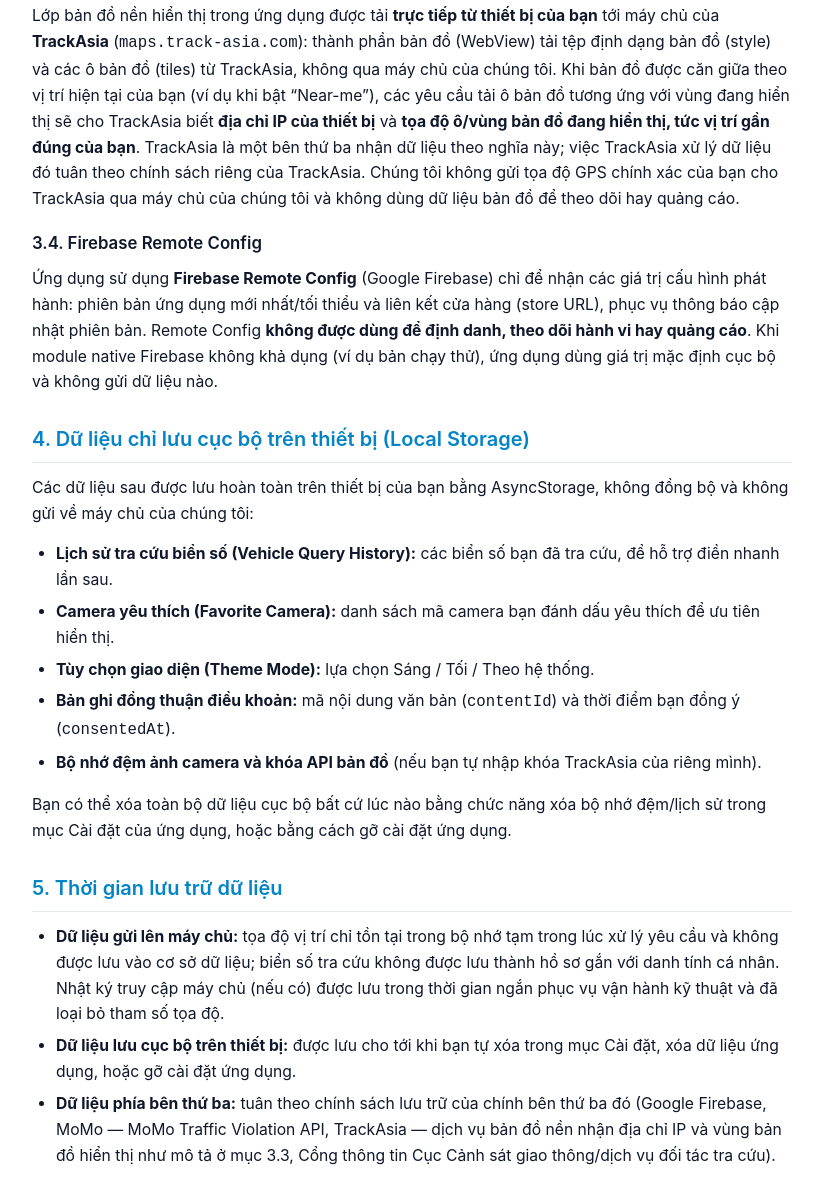
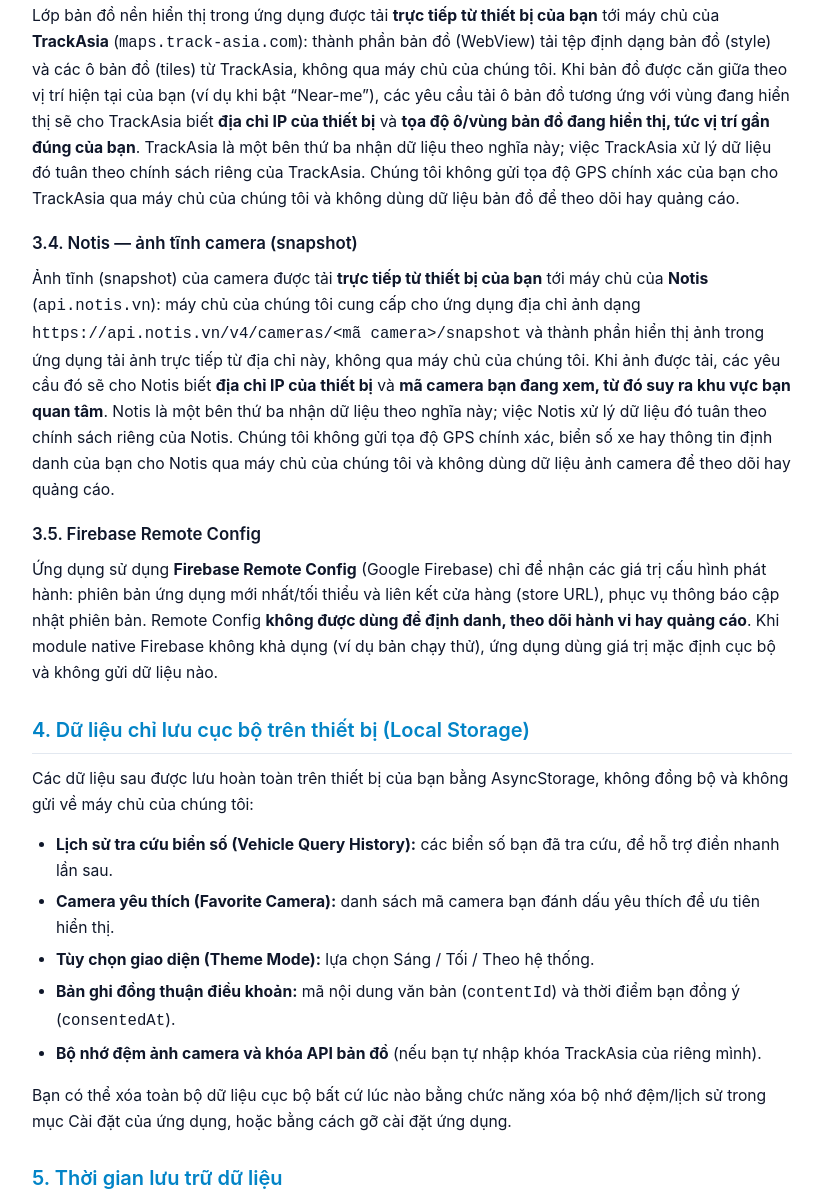
Before and after one commit to longkunz/giao-thong-vn-pages, a plain HTML site: page privacy.html in a window 1280 px wide. Shown: the part 1857-3046 px from the top of the page, without its empty margins (228-1051 px from the left). Drawn offline with Linux system fonts and the light colour scheme.

Commit message:
fix(legal): publish lại privacy.html/terms.html — công bố Notis (api.notis.vn) là bên thứ ba nhận IP/mã camera qua ảnh snapshot ở mục 3.4/3.1 và mục 5 — giao-thong-vn-live#95

```diff
--- a/privacy.html
+++ b/privacy.html
@@ -161,7 +161,18 @@
         TrackAsia là một bên thứ ba nhận dữ liệu theo nghĩa này; việc TrackAsia xử lý dữ liệu đó tuân theo chính sách riêng của TrackAsia.
         Chúng tôi không gửi tọa độ GPS chính xác của bạn cho TrackAsia qua máy chủ của chúng tôi và không dùng dữ liệu bản đồ để theo dõi hay quảng cáo.
       </p>
-      <h3>3.4. Firebase Remote Config</h3>
+      <h3>3.4. Notis — ảnh tĩnh camera (snapshot)</h3>
+      <p>
+        Ảnh tĩnh (snapshot) của camera được tải <strong>trực tiếp từ thiết bị của bạn</strong> tới máy chủ của
+        <strong>Notis</strong> (<code>api.notis.vn</code>): máy chủ của chúng tôi cung cấp cho ứng dụng địa chỉ ảnh
+        dạng <code>https://api.notis.vn/v4/cameras/&lt;mã camera&gt;/snapshot</code> và thành phần hiển thị ảnh trong
+        ứng dụng tải ảnh trực tiếp từ địa chỉ này, không qua máy chủ của chúng tôi. Khi ảnh được tải, các yêu cầu đó sẽ cho Notis
+        biết <strong>địa chỉ IP của thiết bị</strong> và <strong>mã camera bạn đang xem, từ đó suy ra khu vực bạn quan tâm</strong>.
+        Notis là một bên thứ ba nhận dữ liệu theo nghĩa này; việc Notis xử lý dữ liệu đó tuân theo chính sách riêng của Notis.
+        Chúng tôi không gửi tọa độ GPS chính xác, biển số xe hay thông tin định danh của bạn cho Notis qua máy chủ của chúng tôi
+        và không dùng dữ liệu ảnh camera để theo dõi hay quảng cáo.
+      </p>
+      <h3>3.5. Firebase Remote Config</h3>
       <p>
         Ứng dụng sử dụng <strong>Firebase Remote Config</strong> (Google Firebase) chỉ để nhận các giá trị cấu hình phát hành:
         phiên bản ứng dụng mới nhất/tối thiểu và liên kết cửa hàng (store URL), phục vụ thông báo cập nhật phiên bản.
@@ -193,7 +204,7 @@
       <ul>
         <li><strong>Dữ liệu gửi lên máy chủ:</strong> tọa độ vị trí chỉ tồn tại trong bộ nhớ tạm trong lúc xử lý yêu cầu và không được lưu vào cơ sở dữ liệu; biển số tra cứu không được lưu thành hồ sơ gắn với danh tính cá nhân. Nhật ký truy cập máy chủ (nếu có) được lưu trong thời gian ngắn phục vụ vận hành kỹ thuật và đã loại bỏ tham số tọa độ.</li>
         <li><strong>Dữ liệu lưu cục bộ trên thiết bị:</strong> được lưu cho tới khi bạn tự xóa trong mục Cài đặt, xóa dữ liệu ứng dụng, hoặc gỡ cài đặt ứng dụng.</li>
-        <li><strong>Dữ liệu phía bên thứ ba:</strong> tuân theo chính sách lưu trữ của chính bên thứ ba đó (Google Firebase, MoMo — MoMo Traffic Violation API, TrackAsia — dịch vụ bản đồ nền nhận địa chỉ IP và vùng bản đồ hiển thị như mô tả ở mục 3.3, Cổng thông tin Cục Cảnh sát giao thông/dịch vụ đối tác tra cứu).</li>
+        <li><strong>Dữ liệu phía bên thứ ba:</strong> tuân theo chính sách lưu trữ của chính bên thứ ba đó (Google Firebase, MoMo — MoMo Traffic Violation API, TrackAsia — dịch vụ bản đồ nền nhận địa chỉ IP và vùng bản đồ hiển thị như mô tả ở mục 3.3, Notis — dịch vụ ảnh tĩnh camera nhận địa chỉ IP và mã camera đang xem như mô tả ở mục 3.4, Cổng thông tin Cục Cảnh sát giao thông/dịch vụ đối tác tra cứu).</li>
       </ul>
     </section>
 
```
Also changed, not shown: index.html (+3 -1 lines), terms.html (+3 -1 lines).
